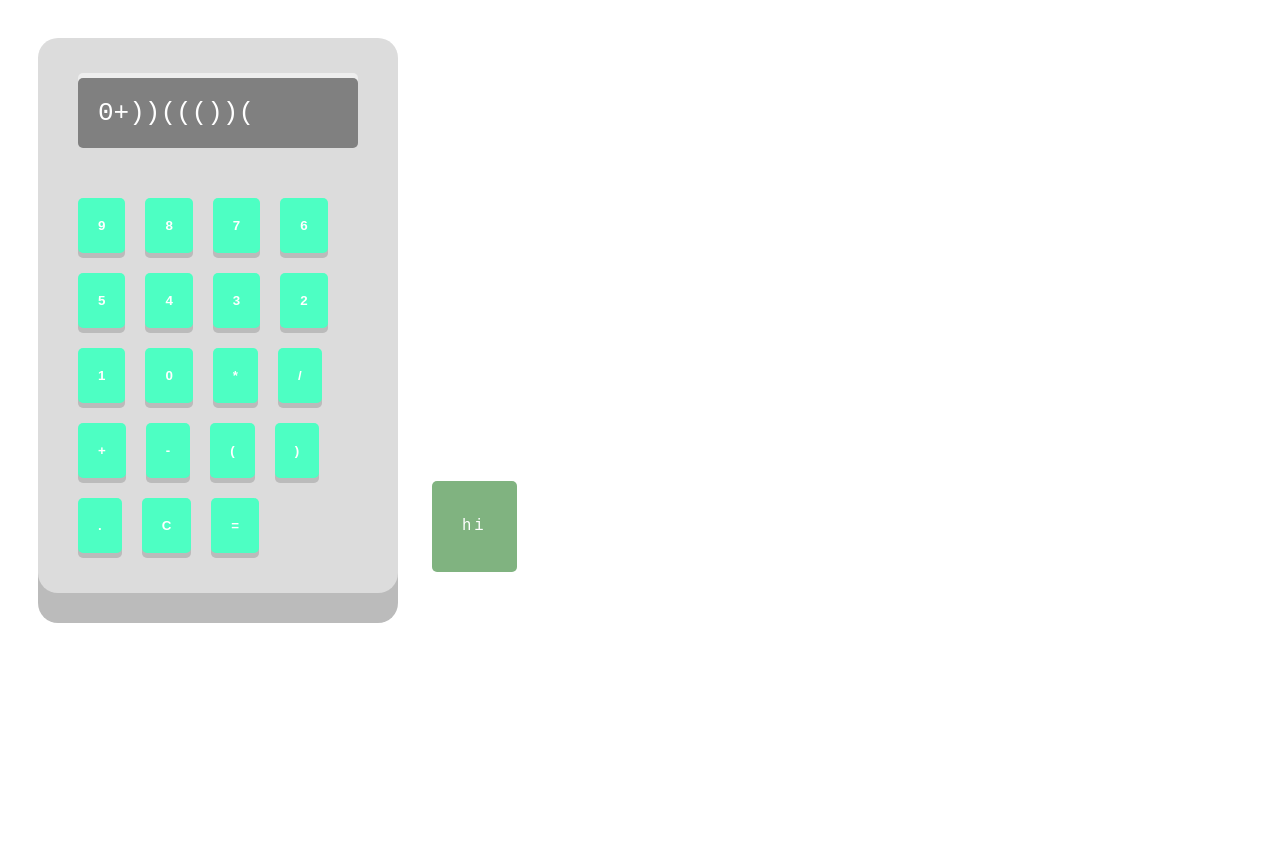
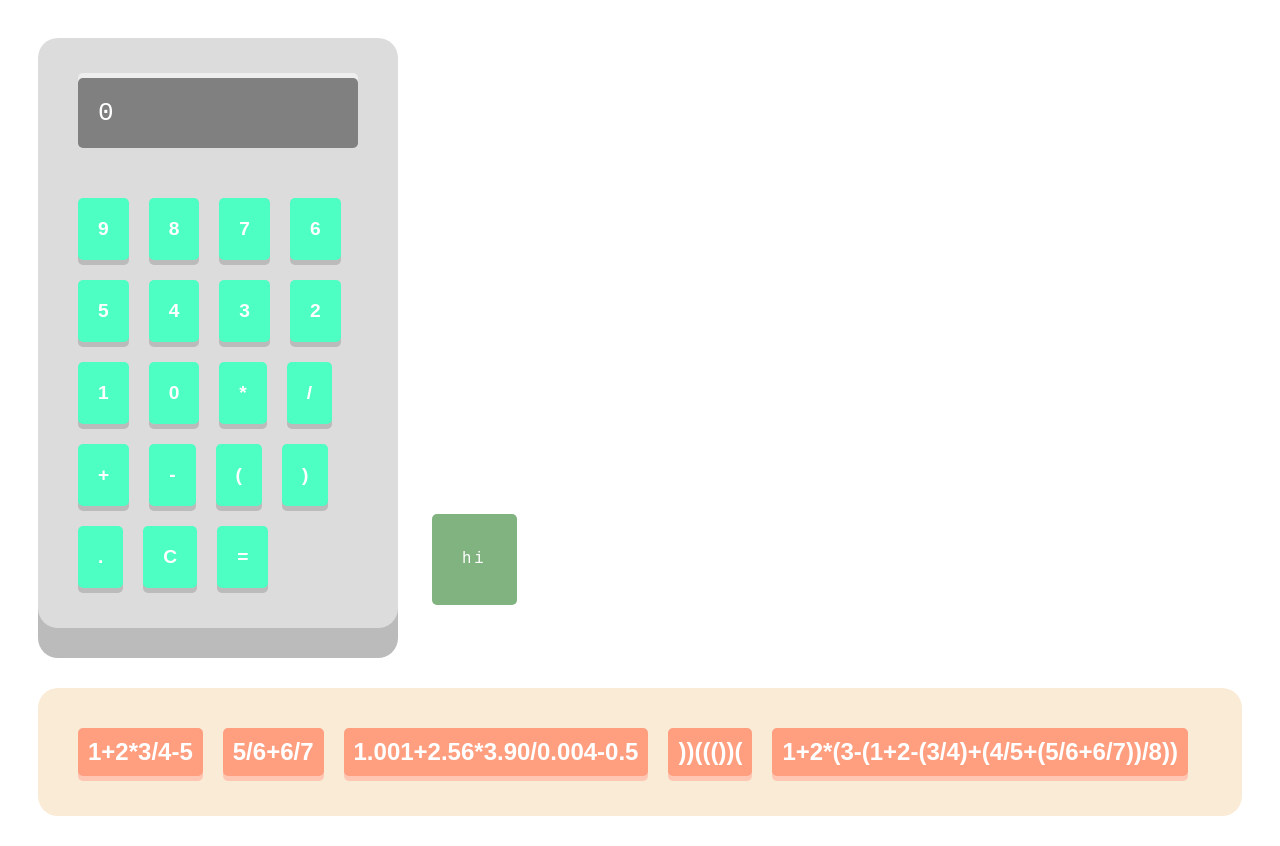
Before and after one commit to samblackmore/calculator, a plain HTML site: page index.html in a window 1280 px wide. Before the commit the page ends 800 px from the top, so only its background shows below. Drawn offline with Linux system fonts and the light colour scheme.

Commit message:
adding test inputs

```diff
--- a/index.html
+++ b/index.html
@@ -3,9 +3,11 @@
   <link rel='stylesheet' href='style.css'>
 <body>
   <div id='calculator'>
-    <div id='display'>0+))((())(</div>
+    <div id='display'>0</div>
   </div>
   <div id='console'>hi</div>
+  <div id='test-container'></div>
+  <script src='tests.js'></script>
   <script src='util.js'></script>
   <script src='calc.js'></script>
   <script src='math.js'></script>
--- a/main.js
+++ b/main.js
@@ -21,6 +21,23 @@ buttons.forEach(function(value) {
   button.setAttribute('onclick', 'buttonClick("' + value + '")');
   calculator.appendChild(button);
 });
+
+testInputs.forEach(function(value) {
+  var container = document.getElementById('test-container');
+  var button = document.createElement('button');
+  var text = document.createTextNode(value);
+  button.appendChild(text);
+  button.className = 'test';
+  button.setAttribute('onclick', 'testClick("' + value + '")');
+  container.appendChild(button);
+});
+
+function testClick(value) {
+  var cons = document.getElementById('console');
+  var display = document.getElementById('display');
+  cons.innerHTML = 'press equals';
+  display.innerHTML = value;
+}
 
 function buttonClick(value) {
   var cons = document.getElementById('console');
--- a/style.css
+++ b/style.css
@@ -19,6 +19,28 @@
   background-color: gainsboro;
   width: 300px;
   box-shadow: 0 30px #bbb;
+}
+
+#test-container {
+  margin: 30px;
+  padding: 30px;
+  border-radius: 20px;
+  background-color: antiquewhite;
+  font-family: monospace;
+}
+
+.test {
+  padding: 10px;
+  margin: 10px;
+  display: inline-block;
+  cursor: pointer;
+  outline: none;
+  color: #fff;
+  background-color: #ff9f80;
+  border: none;
+  border-radius: 5px;
+  box-shadow: 0 5px #ffc6b3;
+  font-size: 150%;
 }
 
 #console {
@@ -50,6 +72,7 @@ button {
   border: none;
   border-radius: 5px;
   box-shadow: 0 5px #bbb;
+  font-size: 120%;
 }
 
 .button:hover {background-color: aquamarine}
--- /dev/null
+++ b/tests.js
@@ -0,0 +1,7 @@
+var testInputs = [
+  '1+2*3/4-5',
+  '5/6+6/7',
+  '1.001+2.56*3.90/0.004-0.5',
+  '))((())(',
+  '1+2*(3-(1+2-(3/4)+(4/5+(5/6+6/7))/8))'
+]
```
